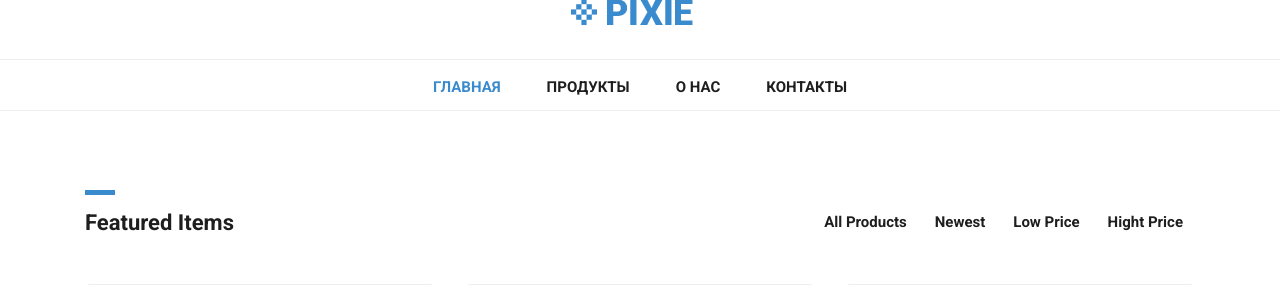
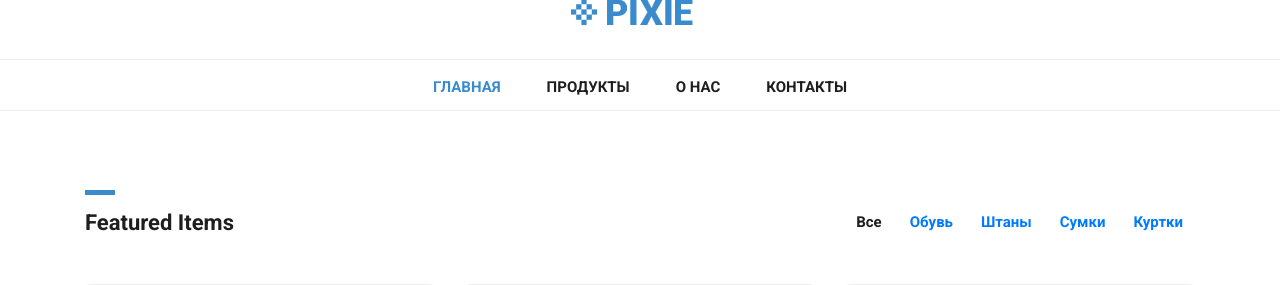
Before and after one commit to morozov1982/stepshop_sdp_221, a Django app: page /products/ in a window 1280 px wide. Shown: the part 80-365 px from the top of the page. Run offline with Django 4.2, Linux system fonts and the light colour scheme; data comes from the database, SQL or seed files in the repository; some libraries are stand-ins or nearby versions.

Commit message:
lesson_09 files

```diff
--- a/stepshop/mainapp/urls.py
+++ b/stepshop/mainapp/urls.py
@@ -6,5 +6,6 @@ app_name = 'products'
 
 urlpatterns = [
     path('', products, name='index'),
+    path('<int:pk>/', products, name='category'),
     path('product/<int:pk>/', product, name='product'),
 ]
--- a/stepshop/mainapp/views.py
+++ b/stepshop/mainapp/views.py
@@ -1,5 +1,5 @@
-from django.shortcuts import render
-from .models import Product
+from django.shortcuts import render, get_object_or_404
+from .models import Product, Category
 
 
 def get_data(**kwargs):
@@ -9,8 +9,12 @@ def get_data(**kwargs):
         {'link': 'about', 'name': 'О нас'},
         {'link': 'contacts', 'name': 'Контакты'},
     ]
+
+    categories = Category.objects.all()
+
     context = {
         'links_menu': links_menu,
+        'categories': categories,
     }
     context.update(**kwargs)
     return context
@@ -40,12 +44,19 @@ def contacts(request):
     return render(request, 'contacts.html', context)
 
 
-def products(request):
+def products(request, pk=None):
     title = "Каталог продуктов"
 
-    _products = Product.objects.all()
+    # _products = Product.objects.all()
+    _products = Product.objects.order_by('price')
+    context = {}
 
-    context = get_data(title=title, prods=_products)
+    if pk is not None:
+        category = get_object_or_404(Category, pk=pk)
+        _products = Product.objects.filter(category__pk=pk).order_by('price')
+        context = get_data(category=category)
+
+    context = get_data(title=title, prods=_products, **context)
 
     return render(request, 'products.html', context)
 
--- a/stepshop/templates/products.html
+++ b/stepshop/templates/products.html
@@ -19,10 +19,13 @@
           </div>
           <div class="col-md-8 col-sm-12">
             <div id="filters" class="button-group">
-              <button class="btn btn-primary" data-filter="*">All Products</button>
-              <button class="btn btn-primary" data-filter=".new">Newest</button>
-              <button class="btn btn-primary" data-filter=".low">Low Price</button>
-              <button class="btn btn-primary" data-filter=".high">Hight Price</button>
+              <button class="btn btn-primary">Все</button>
+                {% for category in categories %}
+                    <button class="btn btn-primary">
+                        <a href="{% url 'products:category' category.pk %}">
+                            {{ category.name }}</a>
+                    </button>
+                {% endfor %}
             </div>
           </div>
         </div>
```
